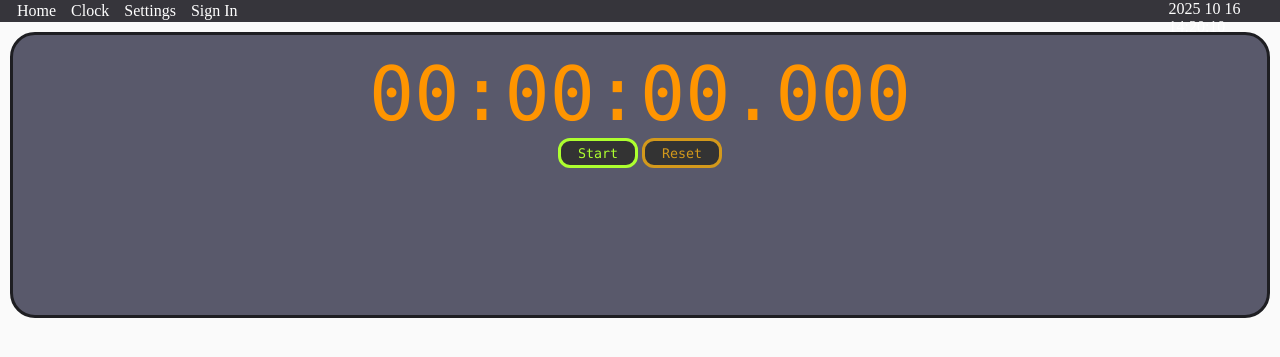
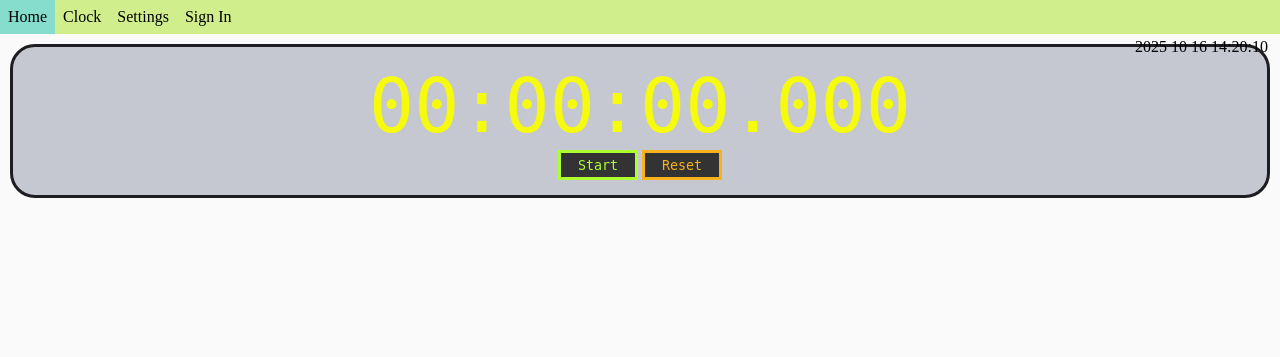
Before and after one commit to Anonymoususer5761/Calendar, a Flask app: page /clock in a window 1280 px wide. Shown: the top 357 px of the page. Run offline with Flask 3, Linux system fonts and the light colour scheme; data that the repository does not hold is empty; parts of the project's set-up code (start-up, migrations or seed data) failed here and were passed over.

Commit message:
Improved CSS.

```diff
--- a/app/static/clock.css
+++ b/app/static/clock.css
@@ -1,14 +1,28 @@
+#stopwatch {
+    text-align: center;
+    padding: 15px;
+    border: 3px solid;
+    border-radius: 25px;
+    background-color: #c6c8d1
+}
+#timer {
+    font-size: 75px;
+    color: #f6fa0c;
+    font-family: monospace;
+}
 #start-button {
     display: inline-block;
     position: relative;
     width: 80px;
     height: 30px;
     border: 3px solid;
-    border-radius: 12px;
     background-color: #333333;
     color: greenyellow;
     cursor: pointer;
-    font-family: consolas, monospace;
+    font-family: monospace;
+}
+#start-button:hover {
+    color: rgb(51, 255, 0)
 }
 #pause-button {
     display: none;
@@ -16,37 +30,25 @@
     width: 80px;
     height: 30px;
     border: 3px solid;
-    border-radius: 12px;
     background-color: #333333;
-    color: rgb(187, 79, 79);
+    color: rgb(233, 91, 91);
     cursor: pointer;
-    font-family: consolas, monospace;
+    font-family: monospace;
 }
-
+#pause-button:hover {
+    color: rgb(255, 0, 0);
+}
 #reset-button {
     display: inline-block;
     position: relative;
     width: 80px;
     height: 30px;
     border: 3px solid;
-    border-radius: 12px;
     background-color: #333333;
-    color: rgb(211, 153, 27);
+    color: rgb(247, 178, 30);
     cursor: pointer;
-    font-family: consolas, monospace;
+    font-family: monospace;
 }
-
-#timer {
-    font-size: 75px;
-    color: #ff9500;
-    font-family: consolas, monospace;
+#reset-button:hover {
+    color: rgb(255, 145, 0);
 }
-
-#stopwatch {
-    text-align: center;
-    padding: 15px;
-    height: 250px;
-    border: 3px solid;
-    border-radius: 25px;
-    background-color: #59596b
-}
--- a/app/static/clock.js
+++ b/app/static/clock.js
@@ -31,7 +31,7 @@ pauseButton.addEventListener('click', () => {
     currentTime = elapsedTime;
 });
 resetButton.addEventListener('click', () => {
-    timer.innerHTML = '00:00:00.0000'
+    timer.innerHTML = '00:00:00.000'
     clearInterval(intervalId);
     startButton.style.display = 'inline-block';
     pauseButton.style.display = 'none';
--- a/app/static/style.css
+++ b/app/static/style.css
@@ -14,42 +14,51 @@ html, body {
 }
 #header {
     position: sticky;
-    width: 100%;
     top: 0;
-    background-color: #100f16d5;
+    height: max-content;
+    background-color: #c9ec77d5;
     z-index: 10;
     margin: 0;
-    padding: 2px;
+}
+#clock {
+    display: inline;
+    float: right;
+    color: black;
+    margin-left: 8px;
+    margin-right: 8px;
+    list-style-type: none;
+    overflow: hidden;
+    padding: 4px;
 }
 .navbar {
+    display: flex;
+    justify-content: space-between;
     margin: 0;
     padding: 0;
 }
 .navbar ul {
+    display: flex;
     list-style-type: none;
     overflow: hidden;
     margin: 0;
     padding: 0;
 }
 .navbar a {
-    color: white;
+    color: black;
     text-decoration: none;
     margin: 0;
-    padding: 0;
-    padding-left: 15px;
+    padding: 8px;
     display: block;
+    text-align: center;
+    font-size: 16px
 }
 .navbar li {
     margin: 0;
     padding: 0;
     float: left;
 }
-#clock {
-    position: absolute;
-    top: 0;
-    color: white;
-    left: 91%;
-    margin-right: 8px;
+.navbar a:hover {
+    background-color: #78dadad5;
 }
 #main {
     margin-top: 10px;
```
